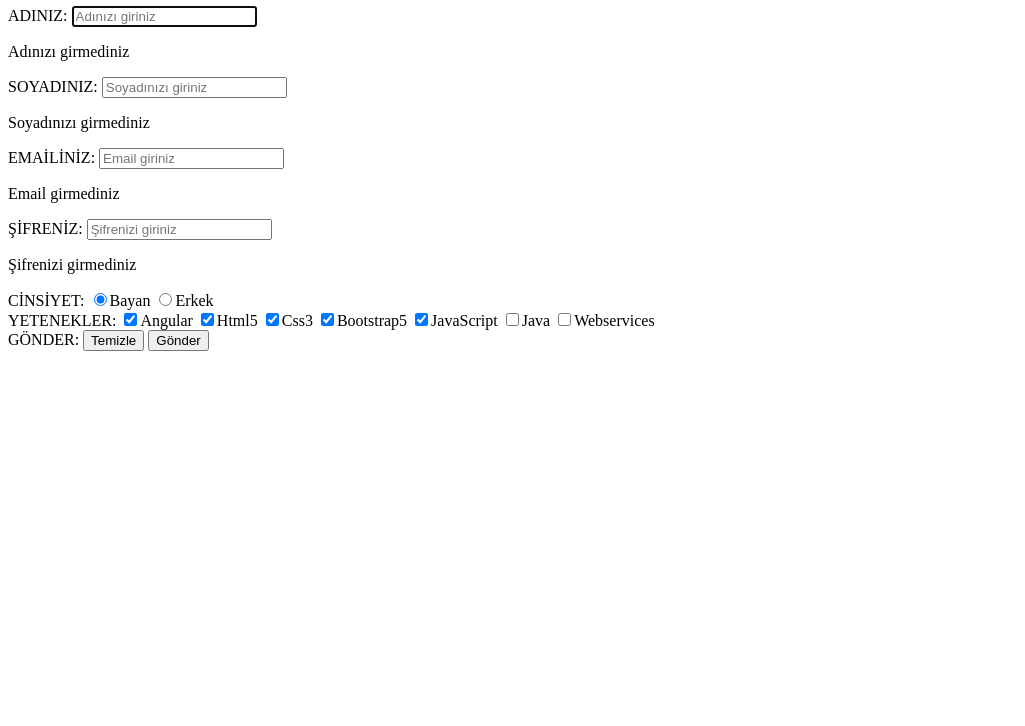
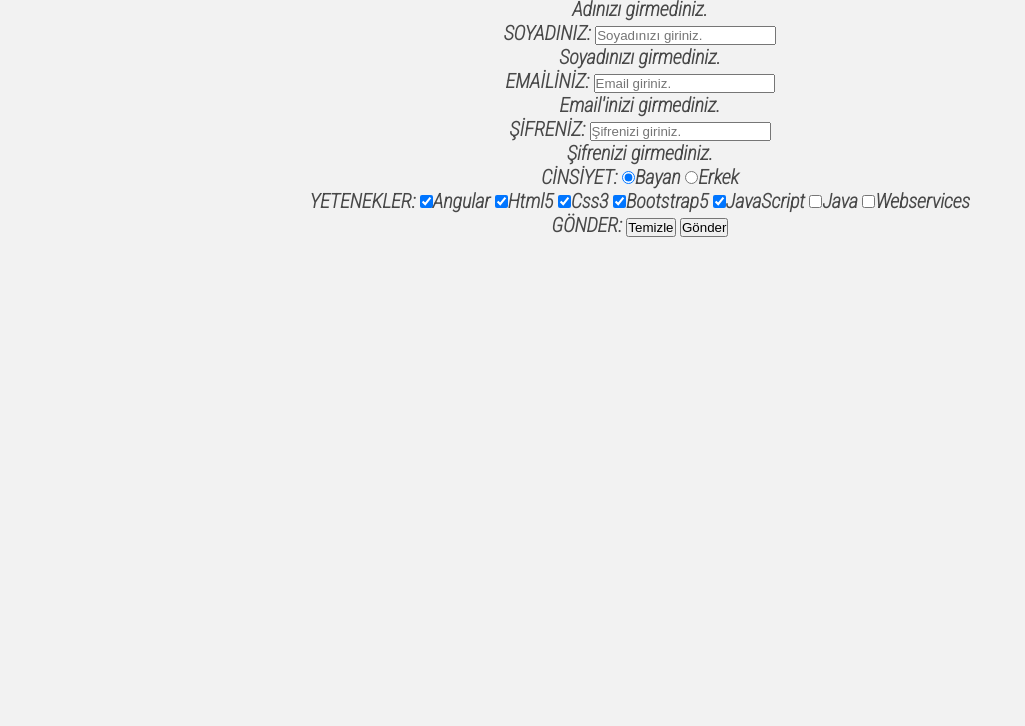
Before and after one commit to sygrok/AngularTechCareer, a plain HTML site: page _2_Css3/form.html in a window 1280 px wide. Shown: the part 74-800 px from the top of the page, without its empty margins (0-1025 px from the left). Drawn offline with Linux system fonts and the light colour scheme.

Commit message:
commit-form-css

```diff
--- a/_1_Html5/form.html
+++ b/_2_Css3/form.html
@@ -2,46 +2,65 @@
 <html lang="en">
 
 <head>
+    <title>Form</title>
     <meta charset="UTF-8">
     <meta name="viewport" content="width=device-width, initial-scale=1.0">
-    <title>Form</title>
+
+    <!-- SEO -->
+    <meta name="author" content="Hamit Mızrak" />
+    <meta name="keyword" content="Html5, Css3, JS, Bootstrap,Angular" />
+
+    <!-- Favicon -->
+    <link rel="shortcut icon" href="../img/html5.png" type="image/x-icon">
+
+    <!-- Font awesome -->
+    <link rel="stylesheet" href="https://cdnjs.cloudflare.com/ajax/libs/font-awesome/6.4.0/css/all.min.css" />
+
+    <!-- Google Font -->
+    <link rel="preconnect" href="https://fonts.googleapis.com">
+    <link rel="preconnect" href="https://fonts.gstatic.com" crossorigin>
+    <link href="https://fonts.googleapis.com/css2?family=Roboto+Condensed:ital,wght@1,200&display=swap"
+        rel="stylesheet">
+
+    <!-- External CSS -->
+    <link rel="stylesheet" href="style.css">
 </head>
+<!-- onsubmit="event.preventDefault()" -->
 
 <body>
     <!-- Start Code -->
     <h1>Form Register</h1>
-    <!-- onsubmit="event.preventDefault()" -->
     <form action="#" method="get" autocomplete="on">
 
         <!-- NAME -->
         <div class="form_object">
             <label for="uname">ADINIZ:</label>
-            <input type="text" name="uname" id="uname" placeholder="Adınızı giriniz" required title="Adınızı giriniz"
+            <input type="text" name="uname" id="uname" placeholder="Adınızı giriniz." required title="Adınızı giriniz."
                 autofocus>
-            <p>Adınızı girmediniz</p>
+            <p>Adınızı girmediniz.</p>
         </div>
 
         <!-- SURNAME -->
         <div class="form_object">
             <label for="usurname">SOYADINIZ:</label>
-            <input type="text" name="usurname" id="usurname" placeholder="Soyadınızı giriniz" required
-                title="Soyadınızı giriniz">
-            <p>Soyadınızı girmediniz</p>
+            <input type="text" name="usurname" id="usurname" placeholder="Soyadınızı giriniz." required
+                title="Soyadınızı giriniz.">
+            <p>Soyadınızı girmediniz.</p>
         </div>
 
         <!-- EMAİL -->
         <div class="form_object">
             <label for="uemail">EMAİLİNİZ:</label>
-            <input type="email" name="uemail" id="uemail" placeholder="Email giriniz" required title="Email giriniz">
-            <p>Email girmediniz</p>
+            <input type="email" name="uemail" id="uemail" placeholder="Email giriniz." required title="Email giriniz.">
+            <p>Email'inizi girmediniz.</p>
         </div>
 
         <!-- PASSWORD -->
         <div class="form_object">
             <label for="upassword">ŞİFRENİZ:</label>
-            <input type="password" name="upassword" id="upassword" placeholder="Şifrenizi giriniz" required
-                title="Şifrenizi giriniz">
-            <p>Şifrenizi girmediniz</p>
+            <input type="password" name="upassword" id="upassword" placeholder="Şifrenizi giriniz." required
+                title="Şifrenizi giriniz.">
+            <p>Şifrenizi girmediniz.</p>
         </div>
 
         <!-- GENDER -->
--- /dev/null
+++ b/_2_Css3/style.css
@@ -0,0 +1,39 @@
+/*
+Author: Berkay Anduv
+Project Name:Form
+Date:2023
+*/
+
+/*Root*/
+:root {
+  --template-bg-color: #f2f2f2;
+  --template-color: #484848;
+}
+
+/*Common*/
+* {
+  margin: 0;
+  padding: 0px;
+  box-sizing: border-box;
+}
+
+html {
+  font-size: 20px;
+  font-weight: bolder;
+}
+
+body {
+  background-color: var(--template-bg-color);
+  color: var(--template-color);
+  position: relative;
+  font-family: "Roboto Condensed", sans-serif;
+  text-align: center;
+}
+
+ul {
+  list-style-type: none;
+}
+
+a {
+  text-decoration: none;
+}
--- a/nots.txt
+++ b/nots.txt
@@ -2,6 +2,7 @@
 powerpoint ile yap
 -Unicode ile Ascii character arasındaki farklar
 -Sementic ve Non-smantic arasındaki farklar.
+-cdn nedir.
 ///
 -onepage cv
 
```
